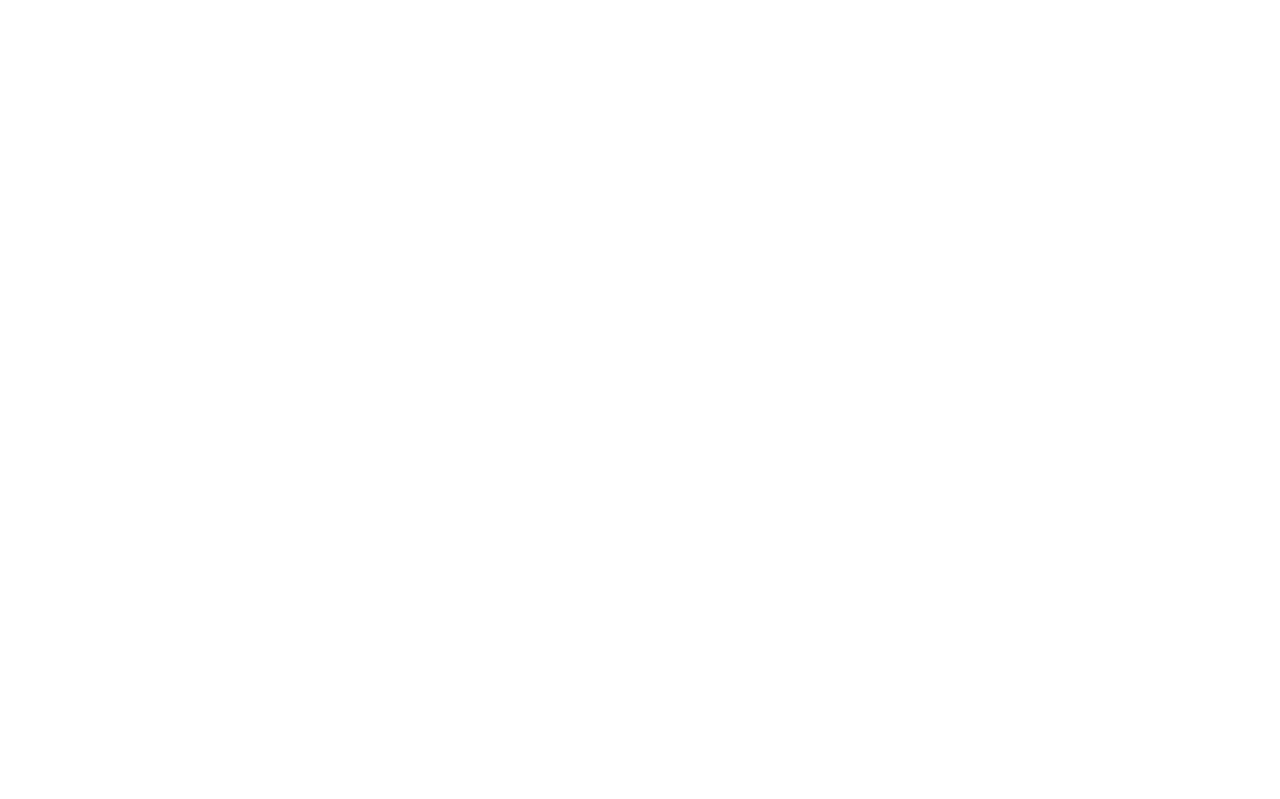
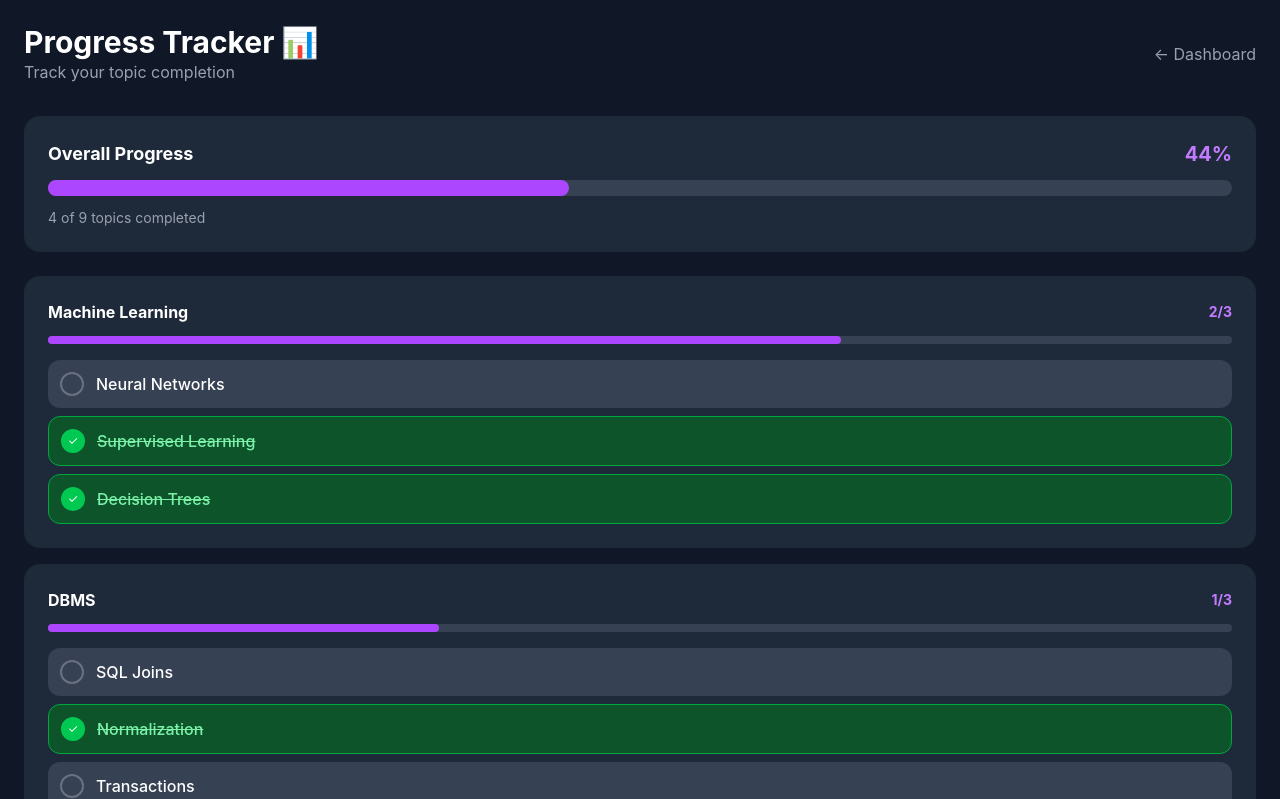
Before and after one commit to durgamahicherla/VIDHA, a React (Vite) app: page /progress in a window 1280 px wide. Before the commit this address had no page. Shown: the top 799 px of the page. Built offline with nearby package versions, Linux system fonts and the light colour scheme.

Commit message:
Day 10: Progress Tracker + Dashboard 5 buttons complete

```diff
--- a/src/App.jsx
+++ b/src/App.jsx
@@ -7,6 +7,7 @@
 import AuraChat from './AuraChat'
 import StudyPlan from './StudyPlan'
 import Timer from './Timer'
+import Progress from './Progress'
 
 function App() {
   return (
@@ -20,6 +21,7 @@
         <Route path="/aura" element={<AuraChat />} />
         <Route path="/studyplan" element={<StudyPlan />} />
         <Route path="/timer" element={<Timer />} />
+        <Route path="/progress" element={<Progress />} />
       </Routes>
     </BrowserRouter>
   )
--- a/src/Dashboard.jsx
+++ b/src/Dashboard.jsx
@@ -43,7 +43,7 @@
         </div>
       </div>
 
-      <div className="grid grid-cols-4 gap-4 mb-8">
+      <div className="grid grid-cols-5 gap-4 mb-8">
         <button
           onClick={() => navigate('/studyplan')}
           className="bg-purple-700 hover:bg-purple-600 p-4 rounded-2xl text-center"
@@ -71,6 +71,13 @@
         >
           <p className="text-2xl mb-1">⏱️</p>
           <p className="text-white font-bold text-sm">Timer</p>
+        </button>
+        <button
+          onClick={() => navigate('/progress')}
+          className="bg-pink-700 hover:bg-pink-600 p-4 rounded-2xl text-center"
+        >
+          <p className="text-2xl mb-1">📊</p>
+          <p className="text-white font-bold text-sm">Progress</p>
         </button>
       </div>
 
--- /dev/null
+++ b/src/Progress.jsx
@@ -0,0 +1,111 @@
+import { useState } from 'react'
+import { useNavigate } from 'react-router-dom'
+import { motion } from 'framer-motion'
+
+function Progress() {
+  const navigate = useNavigate()
+
+  const [topics, setTopics] = useState([
+    { id: 1, name: 'Neural Networks', subject: 'Machine Learning', completed: false },
+    { id: 2, name: 'Supervised Learning', subject: 'Machine Learning', completed: true },
+    { id: 3, name: 'Decision Trees', subject: 'Machine Learning', completed: true },
+    { id: 4, name: 'SQL Joins', subject: 'DBMS', completed: false },
+    { id: 5, name: 'Normalization', subject: 'DBMS', completed: true },
+    { id: 6, name: 'Transactions', subject: 'DBMS', completed: false },
+    { id: 7, name: 'Process Scheduling', subject: 'OS', completed: false },
+    { id: 8, name: 'Memory Management', subject: 'OS', completed: true },
+    { id: 9, name: 'Deadlocks', subject: 'OS', completed: false },
+  ])
+
+  const toggleTopic = (id) => {
+    setTopics(topics.map(t => t.id === id ? { ...t, completed: !t.completed } : t))
+  }
+
+  const completed = topics.filter(t => t.completed).length
+  const total = topics.length
+  const percentage = Math.round((completed / total) * 100)
+
+  const subjects = [...new Set(topics.map(t => t.subject))]
+
+  return (
+    <div className="min-h-screen bg-gray-900 p-6">
+
+      {/* Header */}
+      <div className="flex justify-between items-center mb-8">
+        <div>
+          <h1 className="text-3xl font-bold text-white">Progress Tracker 📊</h1>
+          <p className="text-gray-400">Track your topic completion</p>
+        </div>
+        <button
+          onClick={() => navigate('/dashboard')}
+          className="text-gray-400 hover:text-white"
+        >
+          ← Dashboard
+        </button>
+      </div>
+
+      {/* Overall Progress */}
+      <div className="bg-gray-800 p-6 rounded-2xl mb-6">
+        <div className="flex justify-between items-center mb-3">
+          <h2 className="text-white font-bold text-lg">Overall Progress</h2>
+          <span className="text-purple-400 font-bold text-xl">{percentage}%</span>
+        </div>
+        <div className="w-full bg-gray-700 rounded-full h-4 mb-3">
+          <motion.div
+            initial={{ width: 0 }}
+            animate={{ width: `${percentage}%` }}
+            transition={{ duration: 1, ease: 'easeOut' }}
+            className="bg-purple-500 h-4 rounded-full"
+          />
+        </div>
+        <p className="text-gray-400 text-sm">{completed} of {total} topics completed</p>
+      </div>
+
+      {/* Topics by Subject */}
+      {subjects.map((subject) => {
+        const subjectTopics = topics.filter(t => t.subject === subject)
+        const subjectCompleted = subjectTopics.filter(t => t.completed).length
+        const subjectPercentage = Math.round((subjectCompleted / subjectTopics.length) * 100)
+
+        return (
+          <div key={subject} className="bg-gray-800 p-6 rounded-2xl mb-4">
+            <div className="flex justify-between items-center mb-3">
+              <h2 className="text-white font-bold">{subject}</h2>
+              <span className="text-purple-400 text-sm font-bold">{subjectCompleted}/{subjectTopics.length}</span>
+            </div>
+            <div className="w-full bg-gray-700 rounded-full h-2 mb-4">
+              <div
+                className="bg-purple-500 h-2 rounded-full transition-all duration-500"
+                style={{ width: `${subjectPercentage}%` }}
+              />
+            </div>
+            <div className="space-y-2">
+              {subjectTopics.map((topic) => (
+                <motion.div
+                  key={topic.id}
+                  whileTap={{ scale: 0.98 }}
+                  onClick={() => toggleTopic(topic.id)}
+                  className={`flex items-center gap-3 p-3 rounded-xl cursor-pointer transition-all ${
+                    topic.completed ? 'bg-green-900 border border-green-600' : 'bg-gray-700 hover:bg-gray-600'
+                  }`}
+                >
+                  <div className={`w-6 h-6 rounded-full border-2 flex items-center justify-center ${
+                    topic.completed ? 'bg-green-500 border-green-500' : 'border-gray-500'
+                  }`}>
+                    {topic.completed && <span className="text-white text-xs">✓</span>}
+                  </div>
+                  <span className={`font-medium ${topic.completed ? 'text-green-300 line-through' : 'text-white'}`}>
+                    {topic.name}
+                  </span>
+                </motion.div>
+              ))}
+            </div>
+          </div>
+        )
+      })}
+
+    </div>
+  )
+}
+
+export default Progress
```
